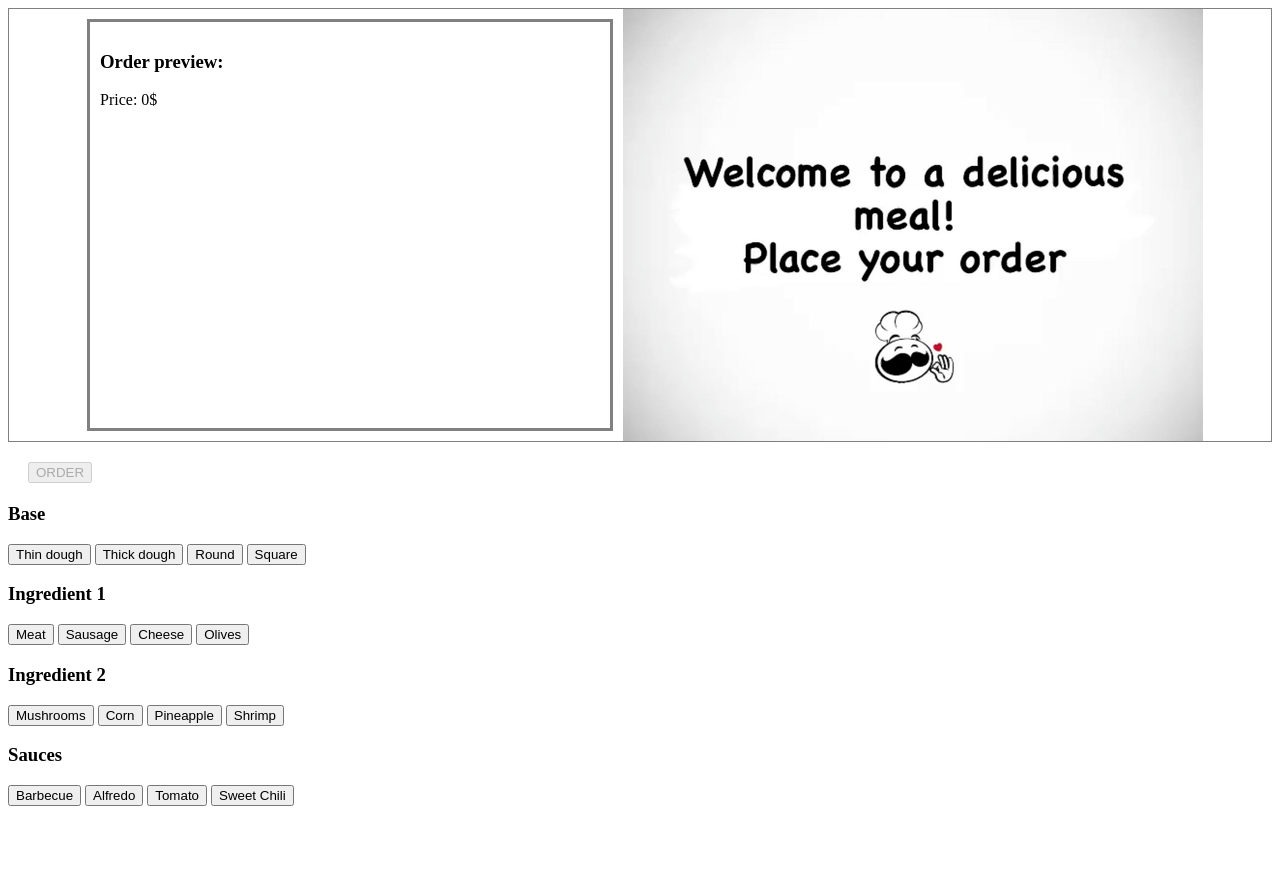
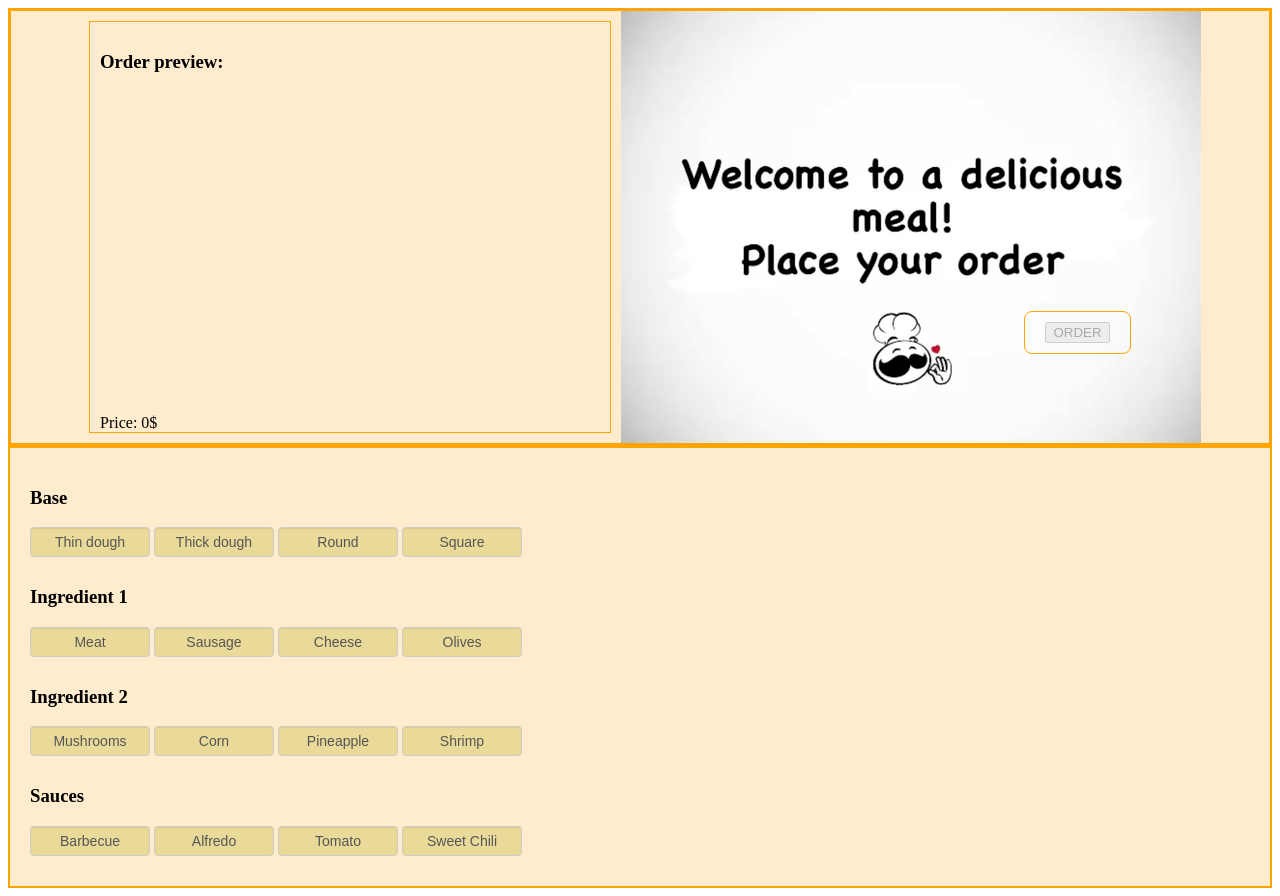
Before and after one commit to VladislavaTsmin/Web-Pizza-Project-, a website built with webpack: page public/index.html in a window 1280 px wide. Before the commit the page ends 814 px from the top, so only its background shows below. Built offline with nearby package versions, Linux system fonts and the light colour scheme.

Commit message:
Commtest

```diff
--- a/public/index.html
+++ b/public/index.html
@@ -1,37 +1,96 @@
 <!DOCTYPE html>
 <html lang="en">
+
 <head>
     <meta charset="UTF-8">
     <link rel="shortcut icon" href="#">
     <meta name="viewport" content="width=device-width, initial-scale=1.0">
     <title>Pizza maker</title>
-    <style >
-        .wrapper{
-            border: 1px solid grey;
+    <style>
+        .wrapper {
+            border: 3px solid orange;
             display: flex;
             flex-direction: row;
             justify-content: center;
+            background-color: blanchedalmond;
+            position: relative;
 
         }
-        .order-preview{
-            border: 3px solid grey;
+
+        .order-preview {
+            border: 1px solid orange;
             width: 500px;
             margin: 10px;
             padding: 10px;
-        }
-        #Web-Pizza-Project-{
-            border: 3px solid grey;
-            margin: 10px;
-            max-width: 500px;
-        }
-
-        .order-button{
-            margin: 20px;
+            position: relative;
         }
 
 
+
+        .price {
+            position: absolute;
+            bottom: 0;
+        }
+
+        #Web-Pizza-Project- {
+            border: 3px solid grey;
+            margin: 10px;
+            width: 500px;
+        }
+
+        .order-button {
+            position: absolute;
+            top: 300px;
+            right: 11%;
+            border-radius: 8px;
+            border: 1px solid orange;
+            padding: 10px 20px;
+            text-align: center;
+        }
+
+        .pizza-option {
+            background-color: blanchedalmond;
+            border: 3px orange;
+            padding: 20px;
+            border: 2px solid orange;
+
+        }
+
+        .ingButtonsStartStyle {
+            background-color: #eada99;
+            border: 1px solid #CCCCCC;
+            box-shadow: 0 1px 1px rgba(0, 0, 0, 0.075) inset;
+            transition: border 0.2s linear 0s, box-shadow 0.2s linear 0s;
+            border-radius: 4px;
+            color: #555555;
+            /* display:block; */
+            width: 120px;
+            margin: 0px auto;
+            font-size: 14px;
+            text-align: center;
+            height: 30px;
+            line-height: 20px;
+            margin-bottom: 10px;
+            padding: 4px 6px;
+            /* vertical-align: middle; */
+            /* text-decoration:none; */
+        }
+
+        .ingButtonsStartStyle:hover,
+        .ingButtonsStartStyle:focus {
+            border-color: rgba(145, 89, 91, 0.8);
+            box-shadow: 0 1px 1px rgba(0, 0, 0, 0.075) inset, 0 0 8px rgba(68, 44, 45, 0.8);
+            outline: 0 none;
+        }
+
+        .ingButtonsStartStyle:disabled {
+            background-color: #a4a2a2;
+            color: #CCCCCC;
+            box-shadow: none;
+        }
     </style>
 </head>
+
 <body>
     <div class="pizza-builder">
         <div class="options">
@@ -43,42 +102,47 @@
                         <div id="selected-sauce"></div>
                         <div id="selected-ingredient1"></div>
                         <div id="selected-ingredient2"></div>
+                        <div class="price">
                             <div>Price: <span id="total-price">0</span>$</div>
                         </div>
                     </div>
+                </div>
                 <img src="../images/img0.png" alt="pizza" id="img" />
-            </div>
+
                 <div class="order-button">
                     <button id="order-btn" disabled>ORDER</button>
                 </div>
+            </div>
+            <div class="pizza-option">
                 <div class="base-option">
                     <h3>Base</h3>
-                    <button id="baseBtn1" data-price="5" data-type="base">Thin dough</button>
-                    <button id="baseBtn2" data-price="6" data-type="base">Thick dough</button>
-                    <button id="baseBtn3" data-price="7" data-type="base">Round</button>
-                    <button id="baseBtn4" data-price="8" data-type="base">Square</button>
+                    <button id="baseBtn1" data-price="5" class="ingButtonsStartStyle">Thin dough</button>
+                    <button id="baseBtn2" data-price="6" class="ingButtonsStartStyle">Thick dough</button>
+                    <button id="baseBtn3" data-price="7" class="ingButtonsStartStyle">Round</button>
+                    <button id="baseBtn4" data-price="8" class="ingButtonsStartStyle">Square</button>
                 </div>
 
                 <div class="ingredient1-option">
                     <h3>Ingredient 1</h3>
-                    <button id="ing1Btn1" data-price="1.1" data-type="ingredient1">Meat</button>
-                    <button id="ing1Btn2" data-price="1.2" data-type="ingredient1">Sausage</button>
-                    <button id="ing1Btn3" data-price="1.3" data-type="ingredient1">Cheese</button>
-                    <button id="ing1Btn4" data-price="1.4" data-type="ingredient1">Olives</button>
+                    <button id="ing1Btn1" data-price="1" class="ingButtonsStartStyle">Meat</button>
+                    <button id="ing1Btn2" data-price="2" class="ingButtonsStartStyle">Sausage</button>
+                    <button id="ing1Btn3" data-price="3" class="ingButtonsStartStyle">Cheese</button>
+                    <button id="ing1Btn4" data-price="4" class="ingButtonsStartStyle">Olives</button>
                 </div>
                 <div class="ingredient2-option">
                     <h3>Ingredient 2</h3>
-                    <button id="ing2Btn1" data-price="0.5" data-type="ingredient2">Mushrooms</button>
-                    <button id="ing2Btn2" data-price="0.75" data-type="ingredient2">Corn</button>
-                    <button id="ing2Btn3" data-price="1" data-type="ingredient2">Pineapple</button>
-                    <button id="ing2Btn4" data-price="1.25" data-type="ingredient2">Shrimp</button>
+                    <button id="ing2Btn1" data-price="3" class="ingButtonsStartStyle">Mushrooms</button>
+                    <button id="ing2Btn2" data-price="4" class="ingButtonsStartStyle">Corn</button>
+                    <button id="ing2Btn3" data-price="2" class="ingButtonsStartStyle">Pineapple</button>
+                    <button id="ing2Btn4" data-price="4" class="ingButtonsStartStyle">Shrimp</button>
                 </div>
                 <div class="sauce-option">
                     <h3>Sauces</h3>
-                    <button id="sauceBtn1" data-price="1" data-type="sauce">Barbecue</button>
-                    <button id="sauceBtn2" data-price="1.5" data-type="sauce">Alfredo</button>
-                    <button id="sauceBtn3" data-price="2" data-type="sauce">Tomato</button>
-                    <button id="sauceBtn4" data-price="2.5" data-type="sauce">Sweet Chili</button>
+                    <button id="sauceBtn1" data-price="1" class="ingButtonsStartStyle">Barbecue</button>
+                    <button id="sauceBtn2" data-price="2" class="ingButtonsStartStyle">Alfredo</button>
+                    <button id="sauceBtn3" data-price="2" class="ingButtonsStartStyle">Tomato</button>
+                    <button id="sauceBtn4" data-price="3" class="ingButtonsStartStyle">Sweet Chili</button>
+                </div>
             </div>
 
 
@@ -90,4 +154,5 @@
 
 
 </body>
+
 </html>
```
Also changed, not shown: src/index.js (+53 -36 lines). Lines whose indentation alone changed are shown as unchanged.
